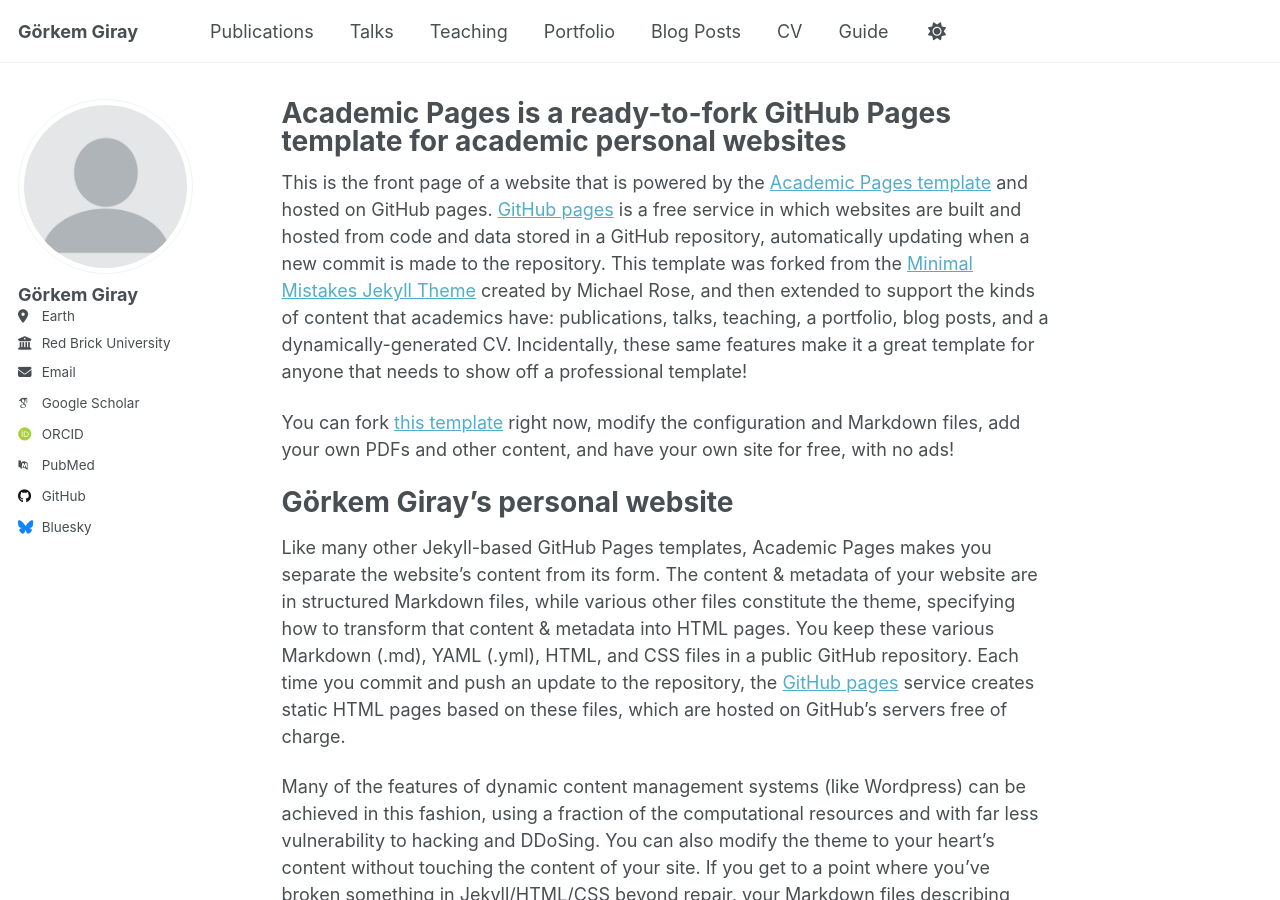
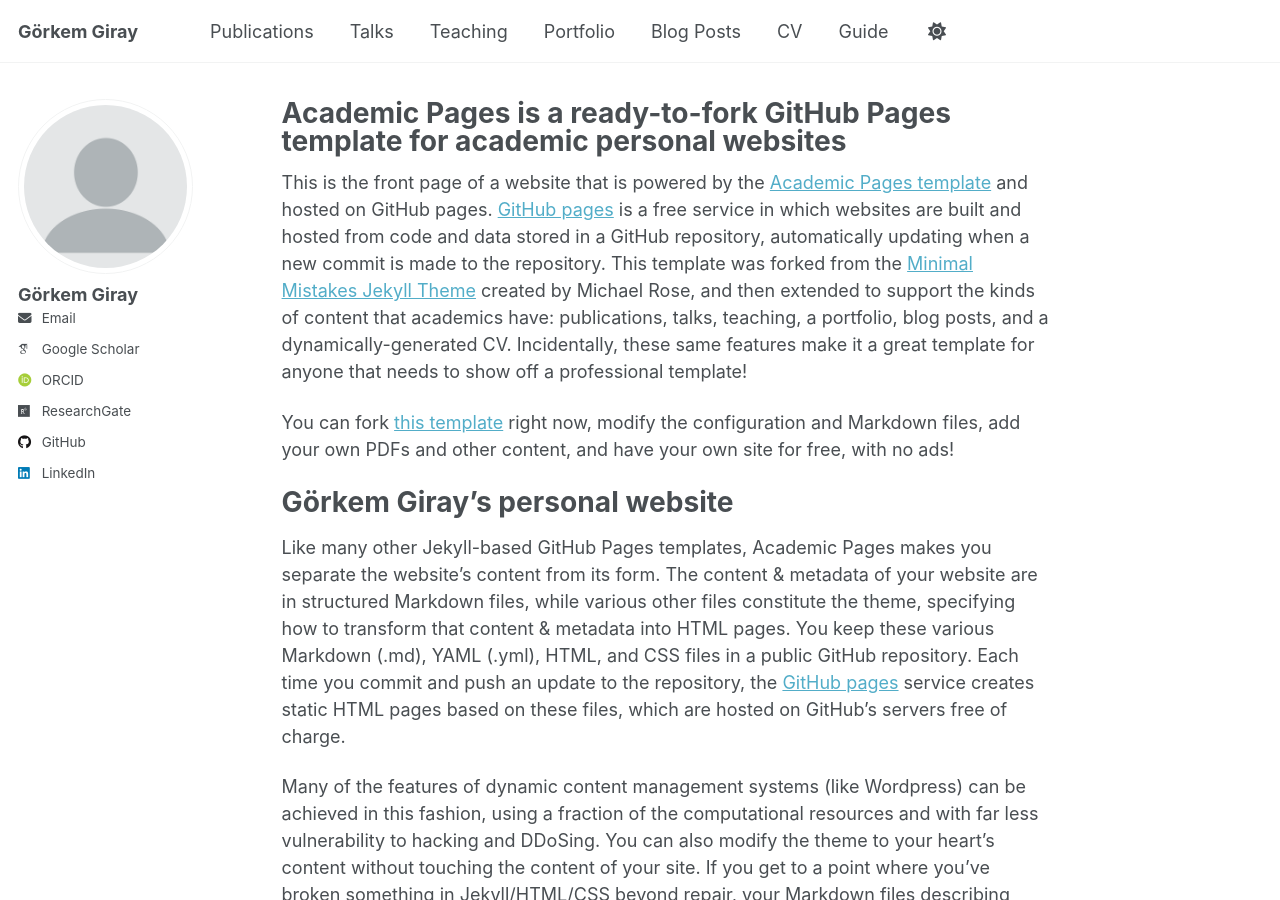
Before and after one commit to gorkemgiray/gorkemgiray.github.io, a Jekyll site: the page built from _pages/about.md, in a window 1280 px wide and 900 px high. Built offline with Jekyll 4.4.1, drawn with Linux system fonts in a browser that asks for light colours; some web fonts are replaced; a script that is not in the unit is left out; part of the change alters nothing that is shown.

Commit message:
Update _config.yml

```diff
--- a/_config.yml
+++ b/_config.yml
@@ -27,34 +27,34 @@ author:
   name             : "Görkem Giray"
   pronouns         : # example: "she/her"
   bio              : # "Short biography for the left-hand sidebar"
-  location         : "Earth"
-  employer         : "Red Brick University"
+  location         : # "Earth"
+  employer         : # "Red Brick University"
   uri              : # URL
-  email            : "none@example.org"
+  email            : "gorkemgiray@gmail.com"
 
   # Academic websites
   academia         : # URL
   arxiv            : # URL - Update with the correct link to your profile
-  googlescholar    : "https://scholar.google.com/citations?user=PS_CX0AAAAAJ"
+  googlescholar    : "https://scholar.google.com/citations?user=lkDH_3oAAAAJ"
   inspire-hep      : # URL
   impactstory      : # URL
-  orcid            : "http://orcid.org/yourorcidurl"
+  orcid            : "https://orcid.org/0000-0002-7023-9469"
   semantic         : # URL
-  pubmed           : "https://www.ncbi.nlm.nih.gov/pubmed/?term=john+snow"
-  researchgate     : # URL
+  pubmed           : # "https://www.ncbi.nlm.nih.gov/pubmed/?term=john+snow"
+  researchgate     : "https://www.researchgate.net/profile/Goerkem-Giray-2?ev=hdr_xprf"
   scopus           : # URL
 
   # Repositories and software development
   bitbucket        : # Username - Update with your username on the site
   codepen          : # Username
   dribbble         : # Username
-  github           : "academicpages"
+  github           : "gorkemgiray"
   kaggle           : # Username
   stackoverflow    : # User number or user number and name (i.e., use "1" or "1/jeff-atwood")
 
   # Social media
   artstation       : # Username
-  bluesky          : "bsky.app" # Replace this with you Bluesky username
+  bluesky          : # "bsky.app" # Replace this with you Bluesky username
   facebook         : # Username
   flickr           : # Username
   foursquare       : # Username
@@ -63,7 +63,7 @@ author:
   keybase          : # Username
   instagram        : # Username
   lastfm           : # Username
-  linkedin         : # Username
+  linkedin         : "https://www.linkedin.com/in/gorkemgiray/"
   mastodon         : # URL
   medium           : # URL
   pinterest        : # Username
```
